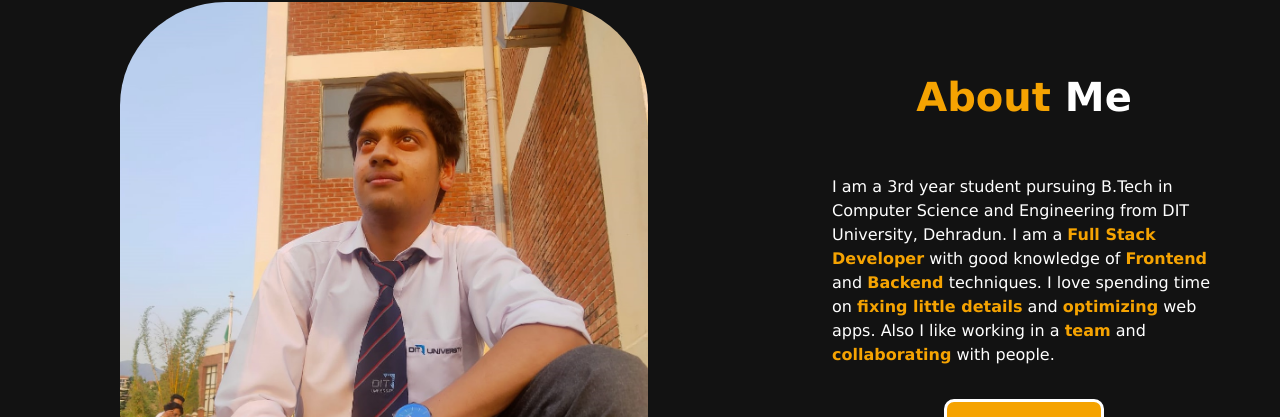
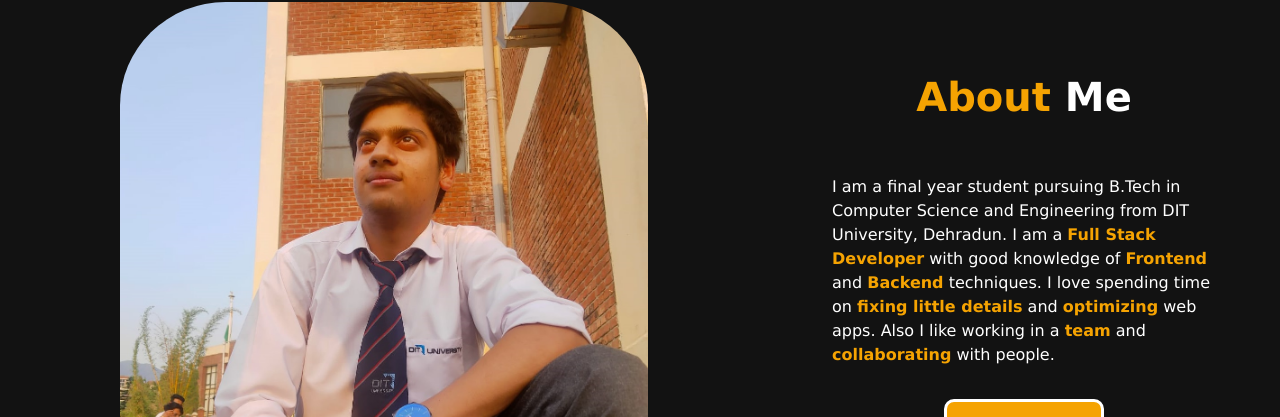
Before and after one commit to tanishqJain16/MyPortfolio, a React (Vite) app: page / in a window 1280 px wide. Shown: the part 835-1252 px from the top of the page. Built offline with nearby package versions, Linux system fonts and the light colour scheme.

Commit message:
fixed issues

```diff
--- a/src/components/AboutMe/AboutMe.jsx
+++ b/src/components/AboutMe/AboutMe.jsx
@@ -31,7 +31,7 @@ function AboutMe() {
                     </div>
                     <div className="aboutMeRight__content">
                         <p className="aboutMeRight__content__para">
-                            I am a 3rd year student pursuing B.Tech in Computer Science and Engineering from DIT University, Dehradun. I am a <span>Full Stack Developer</span> with good knowledge of <span>Frontend</span> and <span>Backend</span> techniques. I love spending time on <span>fixing little details</span> and <span>optimizing</span> web apps. Also I like working in a <span>team</span> and <span>collaborating</span> with people.
+                            I am a final year student pursuing B.Tech in Computer Science and Engineering from DIT University, Dehradun. I am a <span>Full Stack Developer</span> with good knowledge of <span>Frontend</span> and <span>Backend</span> techniques. I love spending time on <span>fixing little details</span> and <span>optimizing</span> web apps. Also I like working in a <span>team</span> and <span>collaborating</span> with people.
                         </p>
                         <button className="contactMeBtn" onClick={handleContactMe}>
                             Contact Me
--- a/src/components/EducationTimeline/EducationTimeline.jsx
+++ b/src/components/EducationTimeline/EducationTimeline.jsx
@@ -19,7 +19,7 @@ function EducationTimeline() {
                     <h3 className="vertical-timeline-element-title" style={{ fontSize: "1.2rem" }}>Bachelor of Technology in Computer science and engineering.</h3>
                     <h4 className="vertical-timeline-element-subtitle" style={{ color: "#F5A302", fontWeight: "900" }}>DIT University, Dehradun</h4>
                     <p>
-                        Student <br /> 9.3 CGPA
+                        Student <br /> 9.47 CGPA
                     </p>
                 </VerticalTimelineElement>
                 <VerticalTimelineElement
```
